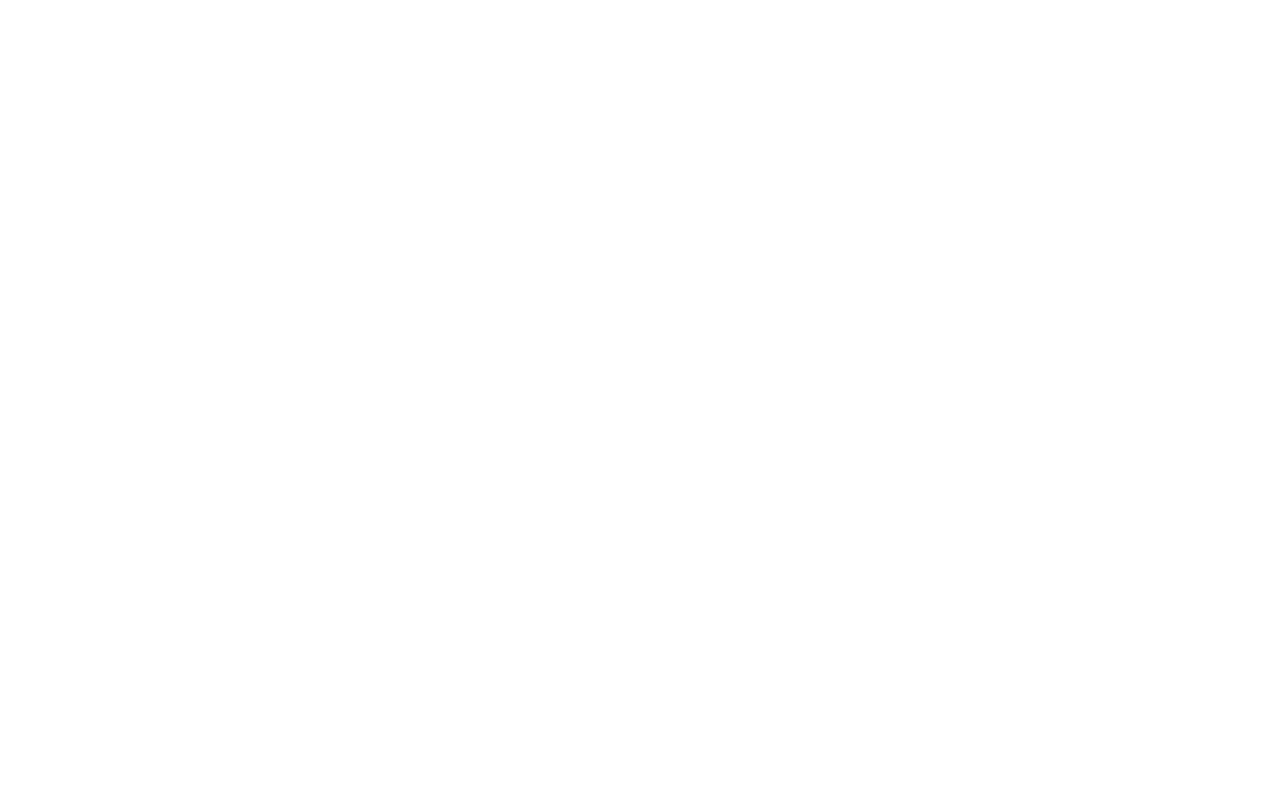
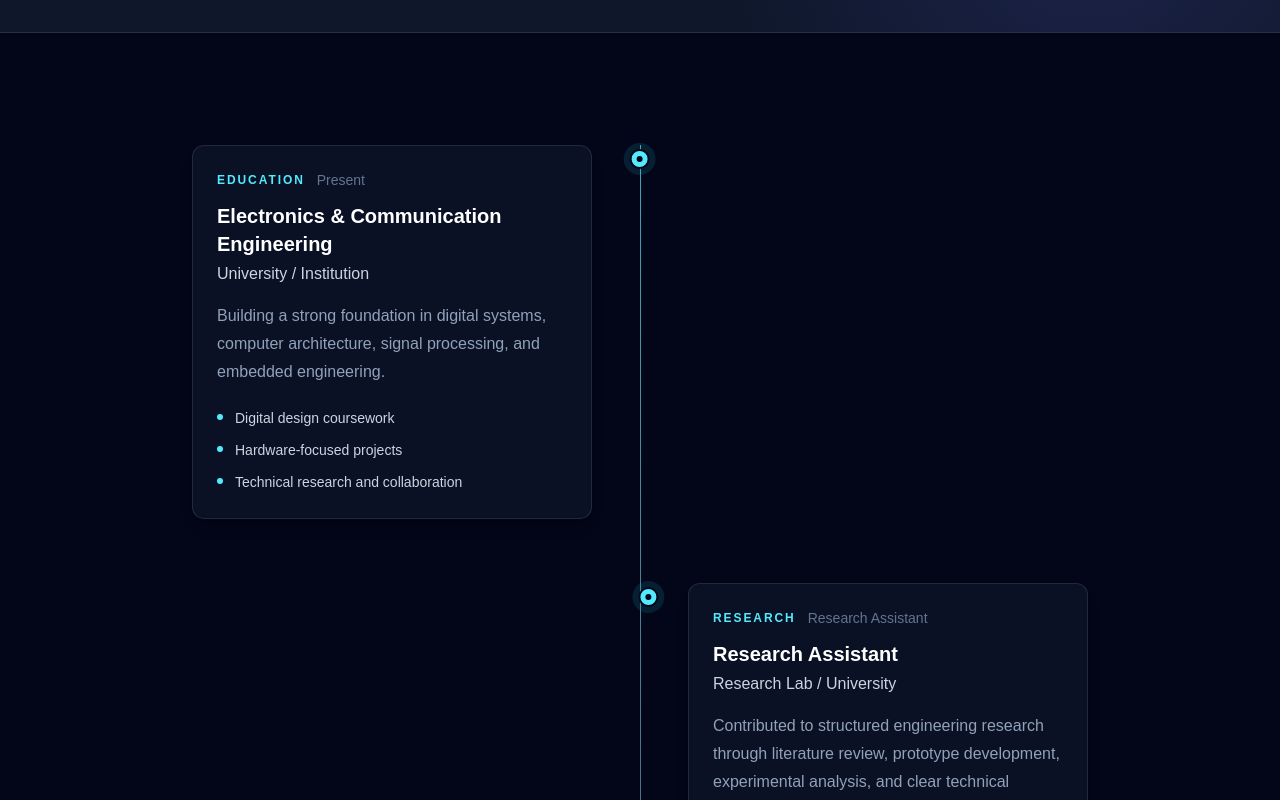
Before and after one commit to Naveenvelgapally/Portfolio, a Next.js app: page /experience in a window 1280 px wide. Before the commit this address had no page. Shown: the part 500-1300 px from the top of the page. Before the commit the page ends 800 px from the top, so only its background shows below. Built offline with nearby package versions, Linux system fonts and the light colour scheme.

Commit message:
experince

```diff
--- /dev/null
+++ b/app/experience/page.tsx
@@ -0,0 +1,28 @@
+import type { Metadata } from "next";
+import Link from "next/link";
+import { ExperienceTimeline } from "@/components/ExperienceTimeline";
+
+export const metadata: Metadata = {
+  title: "Experience | Portfolio",
+  description: "Education, research, projects, and engineering achievements.",
+};
+
+export default function ExperiencePage() {
+  return (
+    <main className="min-h-screen bg-slate-950 text-slate-100">
+      <section className="relative isolate overflow-hidden border-b border-white/10 bg-slate-900 py-20 sm:py-28">
+        <div className="absolute inset-0 -z-10 bg-[radial-gradient(circle_at_15%_10%,rgba(14,165,233,0.18),transparent_30%),radial-gradient(circle_at_85%_75%,rgba(99,102,241,0.16),transparent_32%)]" />
+        <div className="mx-auto max-w-6xl px-6 lg:px-8">
+          <Link href="/" className="inline-flex text-sm font-semibold text-cyan-300 transition-colors hover:text-cyan-100 focus-visible:outline-2 focus-visible:outline-offset-4 focus-visible:outline-cyan-300">← Back to home</Link>
+          <p className="mt-10 text-sm font-semibold uppercase tracking-[0.2em] text-cyan-300">Experience</p>
+          <h1 className="mt-4 max-w-3xl text-5xl font-semibold tracking-tight text-white sm:text-6xl">A timeline of learning, research, and building.</h1>
+          <p className="mt-6 max-w-2xl text-lg leading-8 text-slate-300">A focused record of the experiences shaping my approach to ASIC, FPGA, and systems engineering.</p>
+        </div>
+      </section>
+
+      <section className="py-20 sm:py-28">
+        <div className="mx-auto max-w-6xl px-6 lg:px-8"><ExperienceTimeline /></div>
+      </section>
+    </main>
+  );
+}
--- /dev/null
+++ b/components/ExperienceTimeline.tsx
@@ -0,0 +1,94 @@
+"use client";
+
+import { motion, useReducedMotion } from "framer-motion";
+
+type TimelineItem = {
+  period: string;
+  category: string;
+  title: string;
+  organization: string;
+  description: string;
+  highlights: string[];
+};
+
+const timeline: TimelineItem[] = [
+  {
+    period: "Present",
+    category: "Education",
+    title: "Electronics & Communication Engineering",
+    organization: "University / Institution",
+    description: "Building a strong foundation in digital systems, computer architecture, signal processing, and embedded engineering.",
+    highlights: ["Digital design coursework", "Hardware-focused projects", "Technical research and collaboration"],
+  },
+  {
+    period: "Research Assistant",
+    category: "Research",
+    title: "Research Assistant",
+    organization: "Research Lab / University",
+    description: "Contributed to structured engineering research through literature review, prototype development, experimental analysis, and clear technical documentation.",
+    highlights: ["Designed and evaluated technical experiments", "Analyzed results and prepared reports", "Collaborated with faculty and peers"],
+  },
+  {
+    period: "Research Internship",
+    category: "Industry & Research",
+    title: "Research Intern",
+    organization: "Organization / Lab",
+    description: "Applied engineering fundamentals to a practical research problem, with emphasis on methodical validation and measurable outcomes.",
+    highlights: ["Hands-on hardware and software investigation", "Test-plan development", "Technical presentation of findings"],
+  },
+  {
+    period: "Selected Work",
+    category: "Projects",
+    title: "ASIC, FPGA & Systems Projects",
+    organization: "Independent & Academic Work",
+    description: "Developed projects across RTL-to-GDSII implementation, FPGA robotics, hardware acceleration, networking, and autonomous systems.",
+    highlights: ["RTL design and verification", "FPGA prototyping and bring-up", "Architecture, performance, and implementation analysis"],
+  },
+  {
+    period: "Milestones",
+    category: "Achievements",
+    title: "Engineering Growth & Recognition",
+    organization: "Academic & Professional",
+    description: "A growing body of work demonstrating curiosity, technical ownership, and a commitment to dependable engineering practice.",
+    highlights: ["Project milestones", "Technical certifications or awards", "Conference, workshop, or community participation"],
+  },
+];
+
+export function ExperienceTimeline() {
+  const reduceMotion = useReducedMotion();
+
+  return (
+    <ol className="relative mx-auto max-w-4xl before:absolute before:bottom-0 before:left-[0.7rem] before:top-0 before:w-px before:bg-gradient-to-b before:from-cyan-300/70 before:via-slate-600 before:to-transparent sm:before:left-1/2">
+      {timeline.map((item, index) => {
+        const isRight = index % 2 === 1;
+
+        return (
+          <motion.li
+            key={item.title}
+            initial={{ opacity: 0, x: reduceMotion ? 0 : isRight ? 32 : -32, y: reduceMotion ? 0 : 16 }}
+            whileInView={{ opacity: 1, x: 0, y: 0 }}
+            viewport={{ once: true, amount: 0.25 }}
+            transition={{ duration: reduceMotion ? 0 : 0.55, delay: reduceMotion ? 0 : 0.08 }}
+            className={`relative pb-12 pl-10 sm:w-1/2 sm:pb-16 sm:pl-0 ${isRight ? "sm:ml-auto sm:pl-12" : "sm:pr-12"}`}
+          >
+            <span className={`absolute left-0 top-1 flex size-6 -translate-x-[0.1rem] items-center justify-center rounded-full border-4 border-slate-950 bg-cyan-300 shadow-[0_0_0_5px_rgba(34,211,238,0.12)] sm:top-1 sm:size-5 sm:border-2 sm:shadow-[0_0_0_6px_rgba(34,211,238,0.12)] ${isRight ? "sm:left-0" : "sm:left-auto sm:right-0 sm:translate-x-[0.6rem]"}`}>
+              <span className="size-1.5 rounded-full bg-slate-950" />
+            </span>
+            <div className="rounded-xl border border-white/10 bg-slate-900/70 p-6 shadow-lg shadow-black/10 transition-colors hover:border-cyan-300/35">
+              <div className="flex flex-wrap items-center gap-x-3 gap-y-1">
+                <p className="text-xs font-semibold uppercase tracking-[0.16em] text-cyan-300">{item.category}</p>
+                <span className="text-sm text-slate-500">{item.period}</span>
+              </div>
+              <h2 className="mt-3 text-xl font-semibold text-white">{item.title}</h2>
+              <p className="mt-1 font-medium text-slate-300">{item.organization}</p>
+              <p className="mt-4 leading-7 text-slate-400">{item.description}</p>
+              <ul className="mt-5 space-y-2 text-sm leading-6 text-slate-300">
+                {item.highlights.map((highlight) => <li key={highlight} className="flex gap-3"><span className="mt-2 size-1.5 shrink-0 rounded-full bg-cyan-300" />{highlight}</li>)}
+              </ul>
+            </div>
+          </motion.li>
+        );
+      })}
+    </ol>
+  );
+}
```
